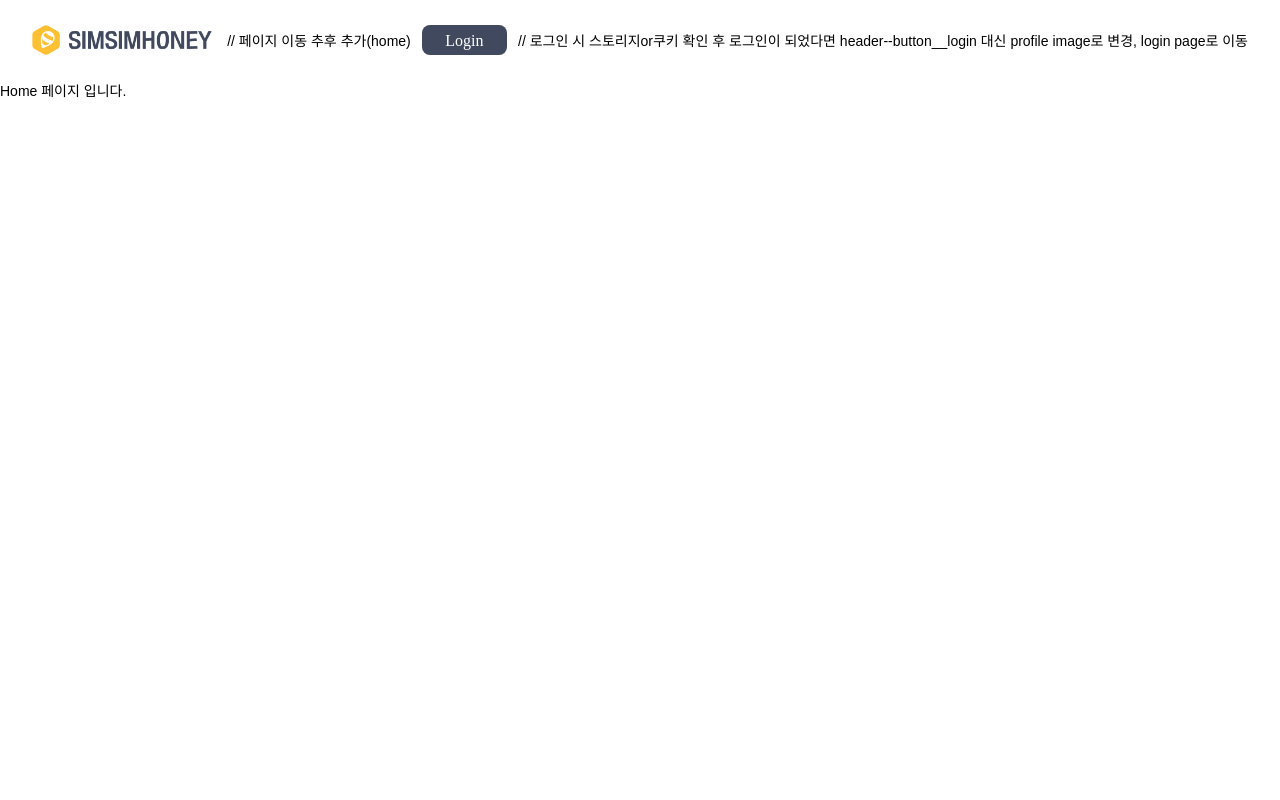
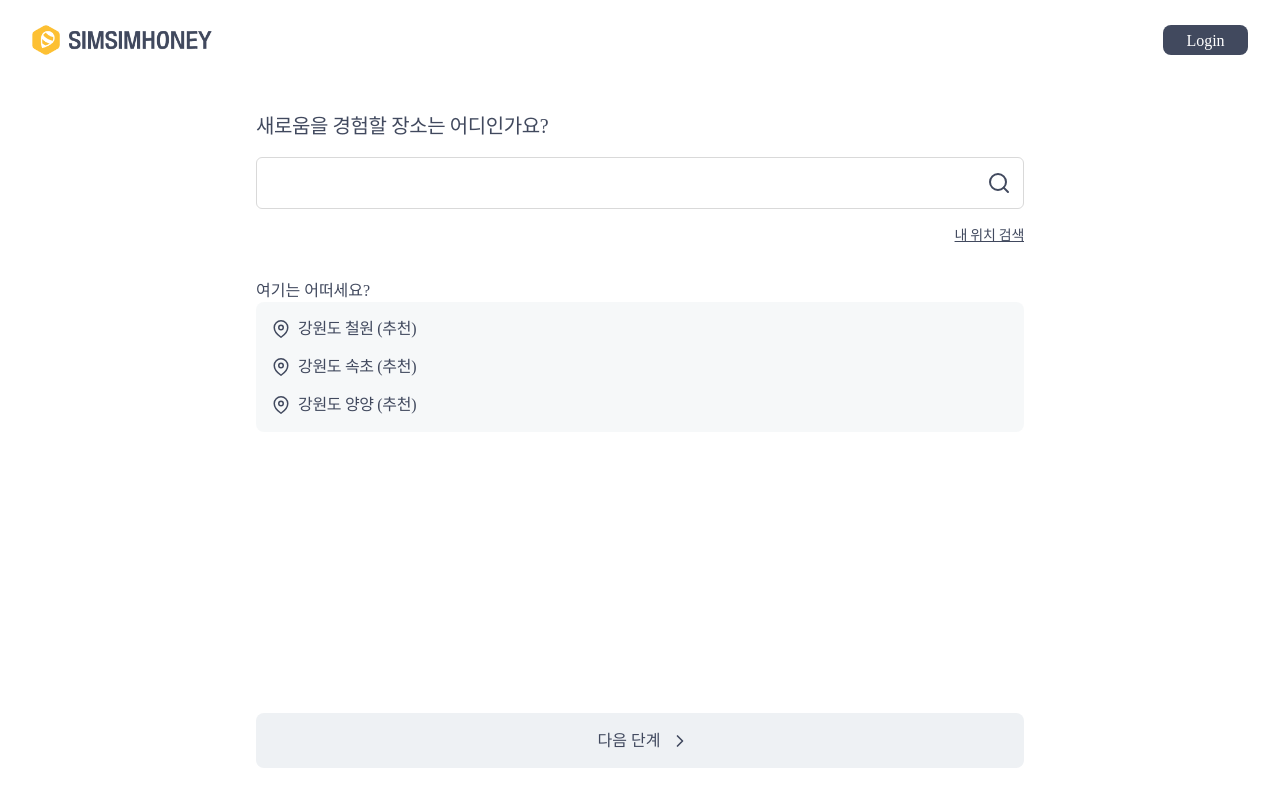
Before and after one commit to stsoul47/simsimhoney-webapp, a React (Create React App) app: page /home in a window 1280 px wide. Built offline with nearby package versions, Linux system fonts and the light colour scheme; no server answers; a web font is replaced by a local one.

Commit message:
feat: add home page

```diff
--- /dev/null
+++ b/src/components/button/NextButton.tsx
@@ -0,0 +1,13 @@
+import { ReactComponent as ChevronRight } from '@assets/Icons/chevron-right.svg';
+
+import '@styles/components/button/nextButton.scss';
+const NextButton = () => {
+	return (
+		<div className='button'>
+      <p className='button__title'>다음 단계</p>
+      <div className='button__icon'><ChevronRight/></div>
+		</div>
+	);
+};
+
+export default NextButton;
--- a/src/components/layout/HomeHeader.tsx
+++ b/src/components/layout/HomeHeader.tsx
@@ -6,10 +6,12 @@ import '@styles/components/layout/Header.scss'
  * @since 2023.05.16
  */
 const HomeHeader = () => {
+	// 페이지 이동 추후 추가(home)
+	// 로그인 시 스토리지or쿠키 확인 후 로그인이 되었다면 header--button__login 대신 profile image로 변경, login page로 이동
 	return (
 		<div className='header home-header'>
-			<i className='header--logo'/> // 페이지 이동 추후 추가(home)
-			<div className='header--button__login'>Login</div>	// 로그인 시 스토리지or쿠키 확인 후 로그인이 되었다면 header--button__login 대신 profile image로 변경, login page로 이동
+			<i className='header--logo'/>
+			<div className='header--button__login'>Login</div>
 		</div>
 	);
 };
--- a/src/components/layout/NewnessHeader.tsx
+++ b/src/components/layout/NewnessHeader.tsx
@@ -8,13 +8,15 @@ import '@styles/components/layout/Header.scss'
  * @since 2023.05.16
  */
 const NewnessHeader = () => {
+	// 페이지 이동 추후 추가(이전 페이지)
+	// 로그인 시 스토리지or쿠키 확인 후 로그인이 되었다면 header--button__login 대신 profile image로 변경, login page로 이동
 	return (
 		<div>
 			<div className='header home-header'>
-				<div className='header--button__back'> // 페이지 이동 추후 추가(이전 페이지)
+				<div className='header--button__back'>
 					<ChevronLeft/>
 				</div>
-				<div className='header--button__login'>Login</div>	// 로그인 시 스토리지or쿠키 확인 후 로그인이 되었다면 header--button__login 대신 profile image로 변경, login page로 이동
+				<div className='header--button__login'>Login</div>
 			</div>
 		</div>
 	);
--- a/src/pages/home/Home.tsx
+++ b/src/pages/home/Home.tsx
@@ -1,7 +1,44 @@
+import NextButton from '@components/button/NextButton';
+import { ReactComponent as MapPin } from '@assets/Icons/map-pin.svg';
+import { ReactComponent as Search } from '@assets/Icons/search.svg';
+import '@styles/pages/home/home.scss';
+/**
+ * Home Page
+ *
+ * @author 2ee000
+ * @since 2023.05.17
+ */
 const Home = () => {
 	return (
-		<div>
-			Home 페이지 입니다.
+		<div className='home__wrapper'>
+			<div className='home__content'>
+				<div className='search'>
+					<p className='search__title'>새로움을 경험할 장소는 어디인가요?</p>
+					<div className='search__input'>
+						<input className='search__input--input' type='text'/>
+						<div className='search__input--icon'><Search/></div>
+					</div>
+					<a className='search__link'>내 위치 검색</a>
+				</div>
+				<div className='recommend'>
+					<p className='recommend__title'>여기는 어떠세요?</p>
+					<div className='recommend__wrapper'>
+						<div className='list'>
+							<i className='list__icon'><MapPin/></i>
+							<p className='list__title'>강원도 철원 (추천)</p>
+						</div>
+						<div className='list'>
+							<i className='list__icon'><MapPin/></i>
+							<p className='list__title'>강원도 속초 (추천)</p>
+						</div>
+						<div className='list'>
+							<i className='list__icon'><MapPin/></i>
+							<p className='list__title'>강원도 양양 (추천)</p>
+						</div>
+					</div>
+				</div>
+			</div>
+			<NextButton/>
 		</div>
 	);
 };
--- /dev/null
+++ b/src/styles/components/button/nextButton.scss
@@ -0,0 +1,24 @@
+@import '../../scss/foundation.scss';
+.button {
+  cursor: pointer;
+  padding: 16px 16px 16px 24px;
+  gap: 10px;
+  border-radius: 8px;
+  @include flex(flex, $display-flex-row-no, center, center);
+  @include image-style(100%, auto, $disabled, auto);
+  &__title {
+    @include nato-h6($font-color: $secondary);
+  }
+  &__icon {
+    @include flex(flex, $display-flex-row-no, center, center);
+    > svg {
+      width: 20px;
+      height: 20px;
+      > path {
+        width: 5px;
+        height: 10px;
+        stroke: $secondary;
+      }
+    }
+  }
+}
--- a/src/styles/components/layout/Layout.scss
+++ b/src/styles/components/layout/Layout.scss
@@ -3,5 +3,29 @@
   width: 100%;
   height: 100vh;
   padding: 80px 0px 32px;
-  @include flex(flex, $display-flex-column-no, flex-start, start);
+  @include flex(flex, $display-flex-column-no, center, center);
 }
+
+.main_body {
+  width: 100%;
+  height: 100%;
+  padding: 32px 20% 0px; // 반응형 오류로 인해 padding값 20% 설정
+}
+
+@media screen and (max-width: 768px) {
+  .App {
+    padding: 80px 0px 32px;
+  }
+  .main_body {
+    padding: 32px 32px 0px;
+  }
+}
+
+@media screen and (max-width: 375px) {
+  .App {
+    padding: 62px 0px 16px;
+  }
+  .main_body {
+    padding: 32px 16px 0px;
+  }
+}
--- /dev/null
+++ b/src/styles/pages/home/home.scss
@@ -0,0 +1,93 @@
+@import '../../scss/foundation.scss';
+.home {
+  &__wrapper {
+    width: 100%;
+    height: 100%;
+    @include flex(flex, $display-flex-column-no, center, space-between);
+  }
+  &__content {
+    width: 100%;
+    padding: 0px 0px 32px;
+    gap: 32px;
+    @include flex(flex, $display-flex-column-no, center, center);
+  }
+}
+
+.search {
+  width: 100%;
+  gap: 16px;
+  @include flex(flex, $display-flex-column-no, center, center);
+  &__title {
+    align-self: flex-start;
+    @include nato-h3($size: 20px, $line-height: 29px, $font-color: $secondary);
+  }
+  &__input {
+    width: 100%;
+    padding: 13px 12px;
+    border: 1px solid #D9D9D9;
+    border-radius: 6px;
+    @include flex(flex, $display-flex-row-no, center, center);
+    &--input {
+      width: 100%;
+      border: none;
+      outline: none;
+      @include nato-body($font-color: $gray, $align: start);
+    }
+    &--icon {
+      cursor: pointer;
+      @include flex(flex, $display-flex-row-no, center, center);
+      > svg {
+        width: 24px;
+        height: 24px;
+        > path {
+          width: 15px;
+          height: 15px;
+          stroke: $secondary;
+        }
+      }
+    }
+  }
+  &__link {
+    align-self: flex-end;
+    text-decoration-line: underline;
+    @include nato-link($font-color: $secondary);
+  }
+}
+
+.recommend {
+  width: 100%;
+  @include flex(flex, $display-flex-column-no, center, center);
+  &__title {
+    align-self: flex-start;
+    @include nato-h6($font-color: $secondary);
+  }
+  &__wrapper {
+    width: 100%;
+    padding: 16px;
+    gap: 16px;
+    background-color: $background;
+    border-radius: 8px;
+    @include flex(flex, $display-flex-column-no, flex-start, center);
+  }
+}
+
+.list {
+  gap: 8px;
+  cursor: pointer;
+  @include flex(flex, $display-flex-row-no, center, center);
+  &__icon {
+    @include flex(flex, $display-flex-row-no, center, center);
+    > svg {
+      width: 18px;
+      height: 18px;
+      > path {
+        width: 13.5px;
+        height: 16.5px;
+        stroke: $secondary;
+      }
+    }
+  }
+  &__title {
+    @include nato-body($font-weight: 350, $font-color: $secondary);
+  }
+}
--- a/src/styles/scss/foundation/color.scss
+++ b/src/styles/scss/foundation/color.scss
@@ -19,3 +19,6 @@ $black-90: #111111;
 $kakao: #FAE100;
 $kakao-font: #3C1E1E;
 $naver: #02C759;
+
+$gray: #999FAA;
+$background: rgba(238, 241, 244, 0.5);
```
